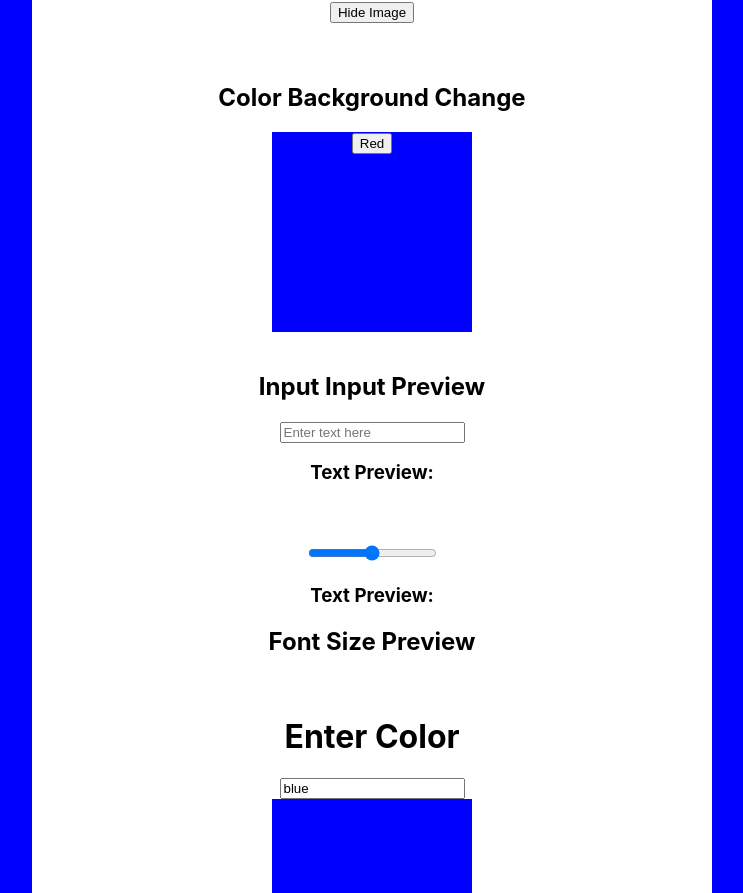
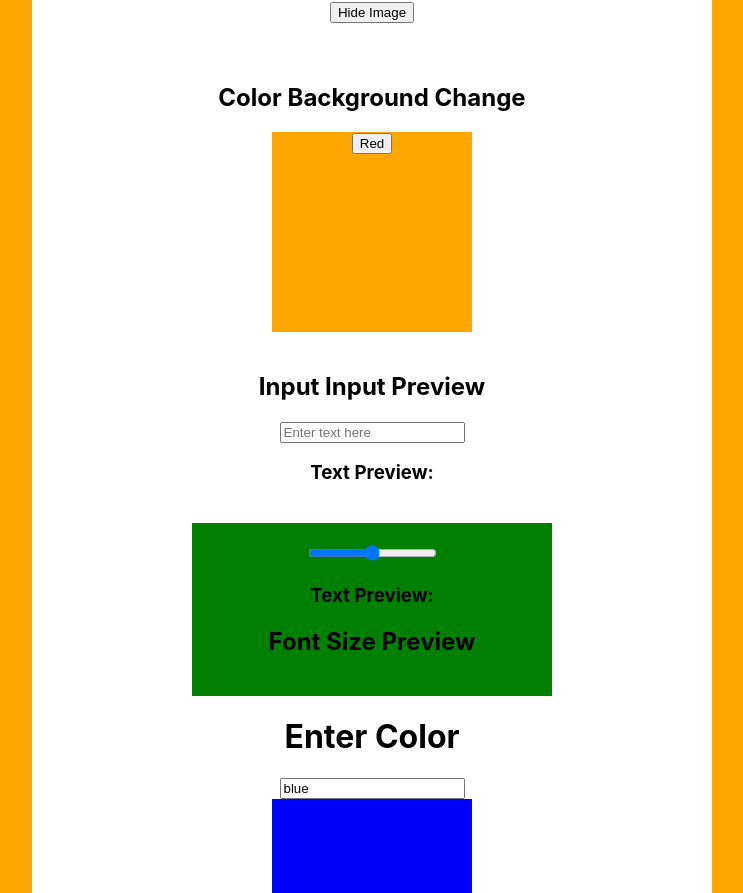
Before and after one commit to souravsharma-dev/react-state, a React (Create React App) app: page / in a window 1280 px wide. Shown: the part 518-1411 px from the top of the page, without its empty margins (268-1011 px from the left). Built offline with nearby package versions, Linux system fonts and the light colour scheme.

Commit message:
Change in content

```diff
--- a/src/App.js
+++ b/src/App.js
@@ -43,7 +43,7 @@ const App = () => {
 
   const [showImage, setShowImage ]= useState(true);
 
-  const [bgcolor, setbgColor] = useState('blue');
+  const [bgcolor, setbgColor] = useState('orange');
 
   const [inputValue, setInputValue] = useState('');
 
@@ -55,7 +55,7 @@ const App = () => {
   return (
     <div style={
       {minHeight:"100vh",
-        background: "blue",
+        background: "orange",
         textAlign: "center",
       }
     }>
@@ -117,7 +117,7 @@ const App = () => {
         <div style={{
         margin : '0 auto',
         width: '50%',
-        background: 'white',
+        background: 'green',
         padding: '20px',
       }}>
 
```
